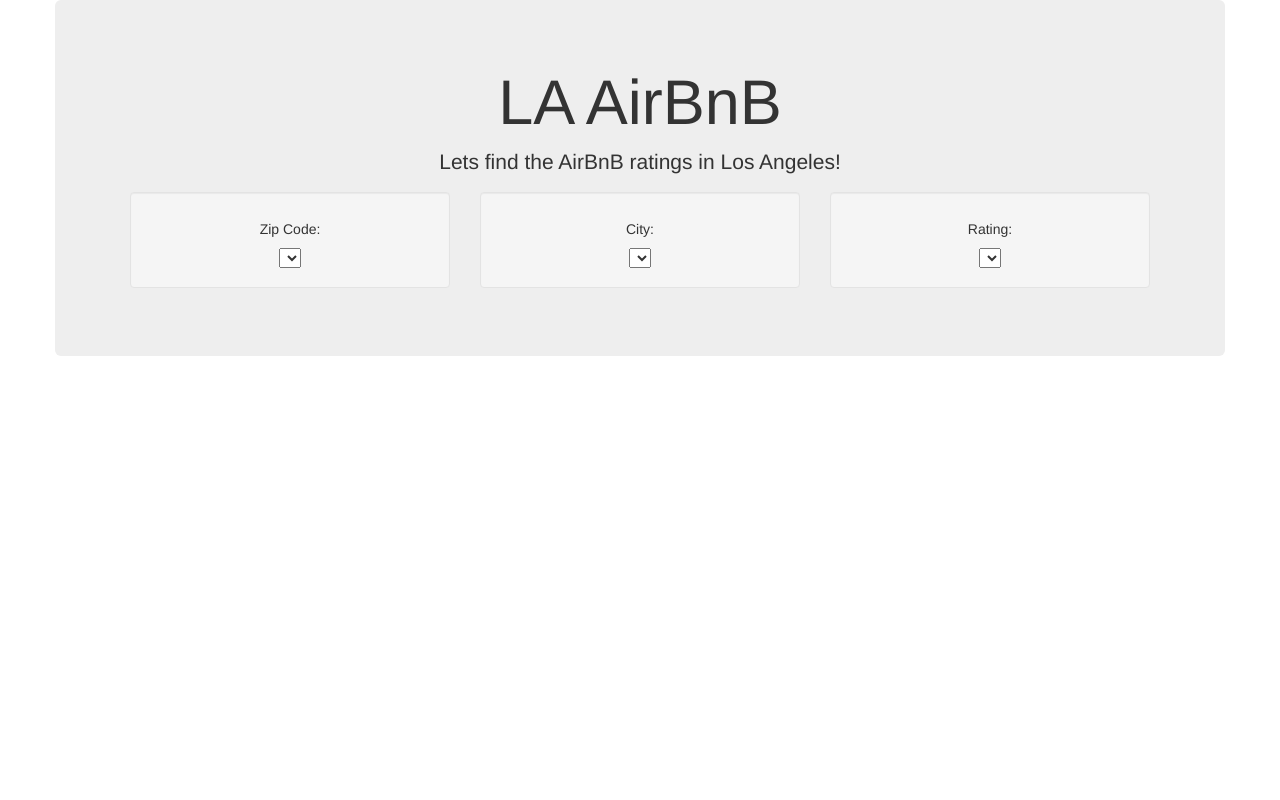
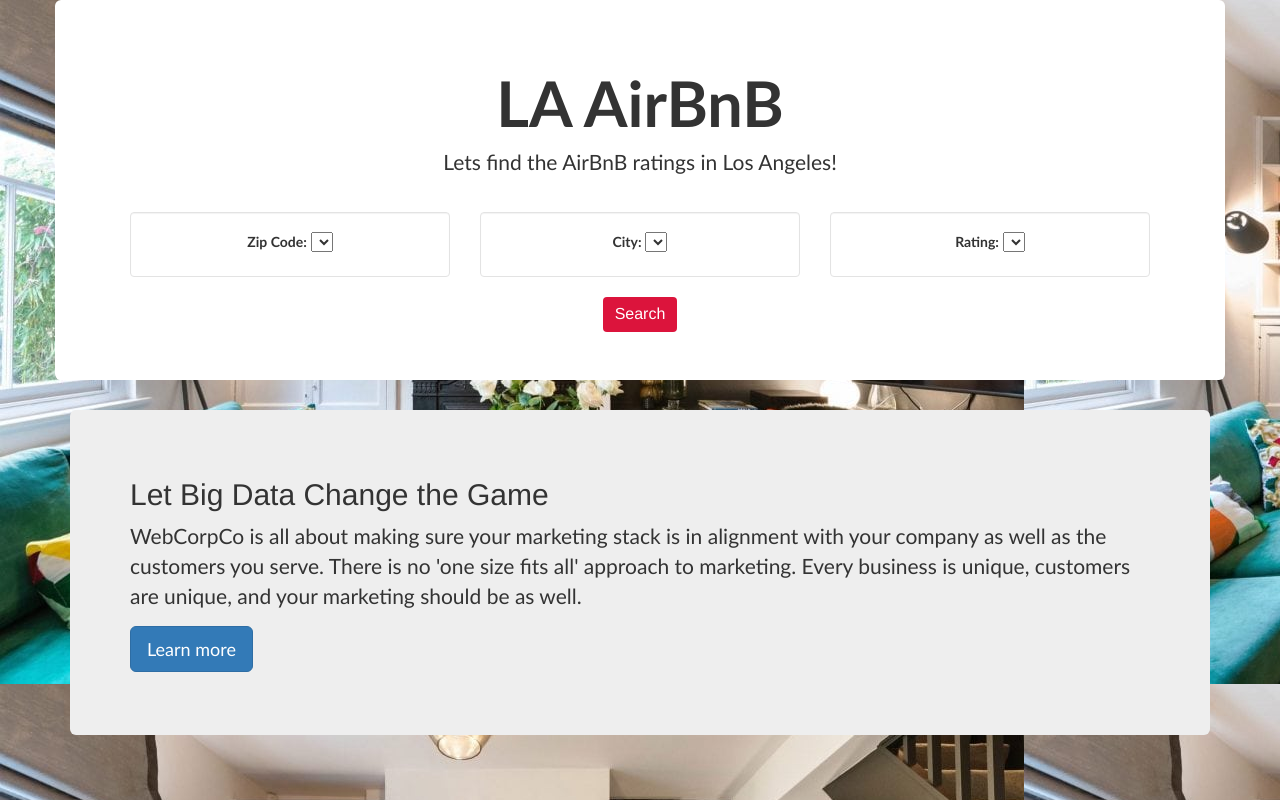
Before and after one commit to shaun-huang/LA-Airbnb, a Flask app: template flask_boilerplate/templates/index.html in a window 1280 px wide. Run offline with Flask 2, Linux system fonts and the light colour scheme; the template is opened without the code that fills it, so the values that code supplies are empty; some libraries are stand-ins or nearby versions.

Commit message:
Adding style.css file

```diff
--- a/flask_boilerplate/templates/index.html
+++ b/flask_boilerplate/templates/index.html
@@ -7,50 +7,53 @@
   <meta http-equiv="X-UA-Compatible" content="ie=edge">
   <title>LA BnB</title>
   <link rel="stylesheet" href="https://maxcdn.bootstrapcdn.com/bootstrap/3.3.7/css/bootstrap.min.css">
+  <link rel="stylesheet" href="style.css">
 </head>
 
-<body>
-
-  <div class="container">
-    <div class="row">
+<body background="plotly-latest.min.jpg">
+  <section>
+    <!-- Container will have drop down to select Zip Code, City, and Rating. It will also contain text-->
+    <div class="container h-100">
+      <div class="row align-items-center h-100">
         <div class="col-md-12 jumbotron text-center">
           <h1>LA AirBnB</h1>
           <p>Lets find the AirBnB ratings in Los Angeles!</p>
+          <br>
           <div class="col-md-4">
             <div class="well">
-            <h5>Zip Code:</h5>
+              <label>Zip Code:</label>
               <select id="selDataset" onchange="optionChanged(this.value)"></select>
             </div>
           </div>
           <div class="col-md-4">
             <div class="well">
-            <h5>City:</h5>
+              <label>City:</label>
               <select id="selDataset" onchange="optionChanged(this.value)"></select>
             </div>
           </div>
           <div class="col-md-4">
             <div class="well">
-            <h5>Rating:</h5>
+              <label>Rating:</label>
               <select id="selDataset" onchange="optionChanged(this.value)"></select>
+            </div>
+          </div>
+            <button type="button" class="btn btn-light">Search</button>
           </div>
         </div>
       </div>
     </div>
-    <div class="row">
-      <div class="col-md-5">
-        <div id="bar"></div>
+  </section>
+  <div class="main">
+      <section id="section2">
+         <div class="container jumbo">
+            <div class="jumbotron">
+               <h2>Let Big Data Change the Game</h2>
+               <p>WebCorpCo is all about making sure your marketing stack is in alignment with your company as well as the customers you serve. There is no 'one size fits all' approach to marketing. Every business is unique, customers are unique, and your marketing should be as well.</p>
+               <p><a class="btn btn-primary btn-lg" href="#" role="button">Learn more</a></p>
             </div>
-      <div class="col-md-5">
-        <div id="gauge"></div>
+      </section>
       </div>
    </div>
-    <div class="row">
-      <div class="col-md-12">
-        <div id="bubble"></div>
-      </div>
-    </div>
-  </div>
-
   <script src="https://cdnjs.cloudflare.com/ajax/libs/d3/5.5.0/d3.js"></script>
   <script src="https://cdn.plot.ly/plotly-latest.min.js"></script>
   <script src="./static/js/app.js"></script>
--- /dev/null
+++ b/flask_boilerplate/templates/style.css
@@ -0,0 +1,32 @@
+h1 {
+    font-family: "Trebuchet MS", Helvetica, sans-serif;
+    font-weight: bold;
+}
+
+p {
+    font-family: "Trebuchet MS", Helvetica, sans-serif;
+}
+
+label {
+    font-family: "Trebuchet MS", Helvetica, sans-serif;
+}
+
+.text-center {
+    background-color: white;
+}
+
+.well {
+    background-color: white;
+    border:
+}
+
+.btn-light {
+    background-color: crimson;
+    border: none;
+    font-size: 16px;
+    color: white;
+}
+
+/*.btn-primary:hoover {
+
+}
```
Also changed, not shown: flask_boilerplate/templates/Logo.jpg (deleted), flask_boilerplate/templates/plotly-latest.min.jpg (added), 1 other file. Lines whose indentation alone changed are shown as unchanged.
